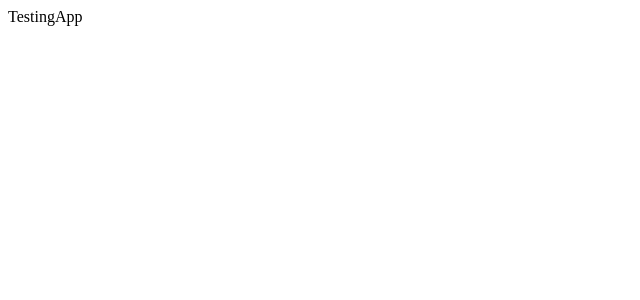
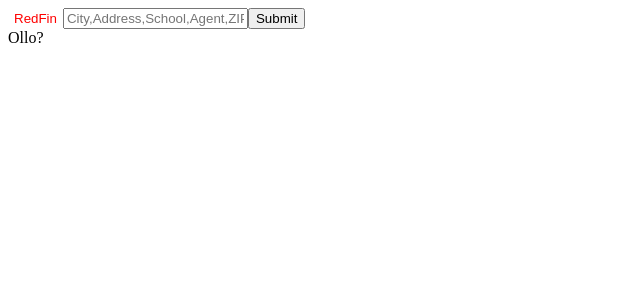
Before and after one commit to HRPHX11-Front-End/ReplicaRealEstate_topMenu, a React app: page / in a window 1280 px wide. Shown: the top 300 px of the page, without its empty margins (0-640 px from the left). Built offline with nearby package versions, Linux system fonts and the light colour scheme; no server answers; the HTML template or start-up script is replaced by a standard one.

Commit message:
API calls to the db working

```diff
--- a/client/src/components/App.jsx
+++ b/client/src/components/App.jsx
@@ -1,21 +1,47 @@
 import React from 'react';
-import ReactDOM from 'react-dom';
 import $ from 'jquery';
+import House from './House.jsx'
 
 class App extends React.Component {
   constructor(props) {
     super(props);
     this.state = {
-      page: ''
+      house: 0,
+    };
+  }
+
+  componentDidMount() {
+    console.log('Is this running?');
+    $.get('/house', (result) => {
+      console.log(result);
+    })
+      .then((result) => {
+        this.setState({ house: result });
+      });
+  }
+
+  render() {
+    let house;
+    const { houseObj } = this.state;
+    // eslint-disable-next-line no-constant-condition
+    if ({ houseObj }) {
+      const data = { houseObj };
+      house = (
+        <House houseData={data} />
+      );
     }
-  }
-  render() {
-
     return (
 
-      <div>TestingApp</div>
+      <div>
+        <form>
+          <button style={{"border": "none", "backgroundColor" : "white", "color": "red"}}>RedFin</button>
+          <input placeholder="City,Address,School,Agent,ZIP" type="text"></input>
+          <input type="submit"></input>
+        </form>
+        <div>{house}</div>
+      </div>
 
-    )
+    );
   }
 }
 
--- /dev/null
+++ b/client/src/components/House.jsx
@@ -0,0 +1,12 @@
+import React from 'react';
+
+const House = ({houseData}) => {
+  // eslint-disable-next-line react/destructuring-assignment
+  // eslint-disable-next-line react/prop-types
+  console.log(houseData.color);
+  return (
+    <div>Ollo?</div>
+  );
+};
+
+export default House;
--- a/client/src/index.jsx
+++ b/client/src/index.jsx
@@ -1,5 +1,5 @@
 import React from 'react';
 import ReactDOM from 'react-dom';
-import App from './components/app.jsx'
+import App from './components/App.jsx'
 
 ReactDOM.render(<App />, document.getElementById('app'));
```
Also changed, not shown: database/index.js (+20 -7 lines), 3 other files (tests, documents, lock files or other folders).
